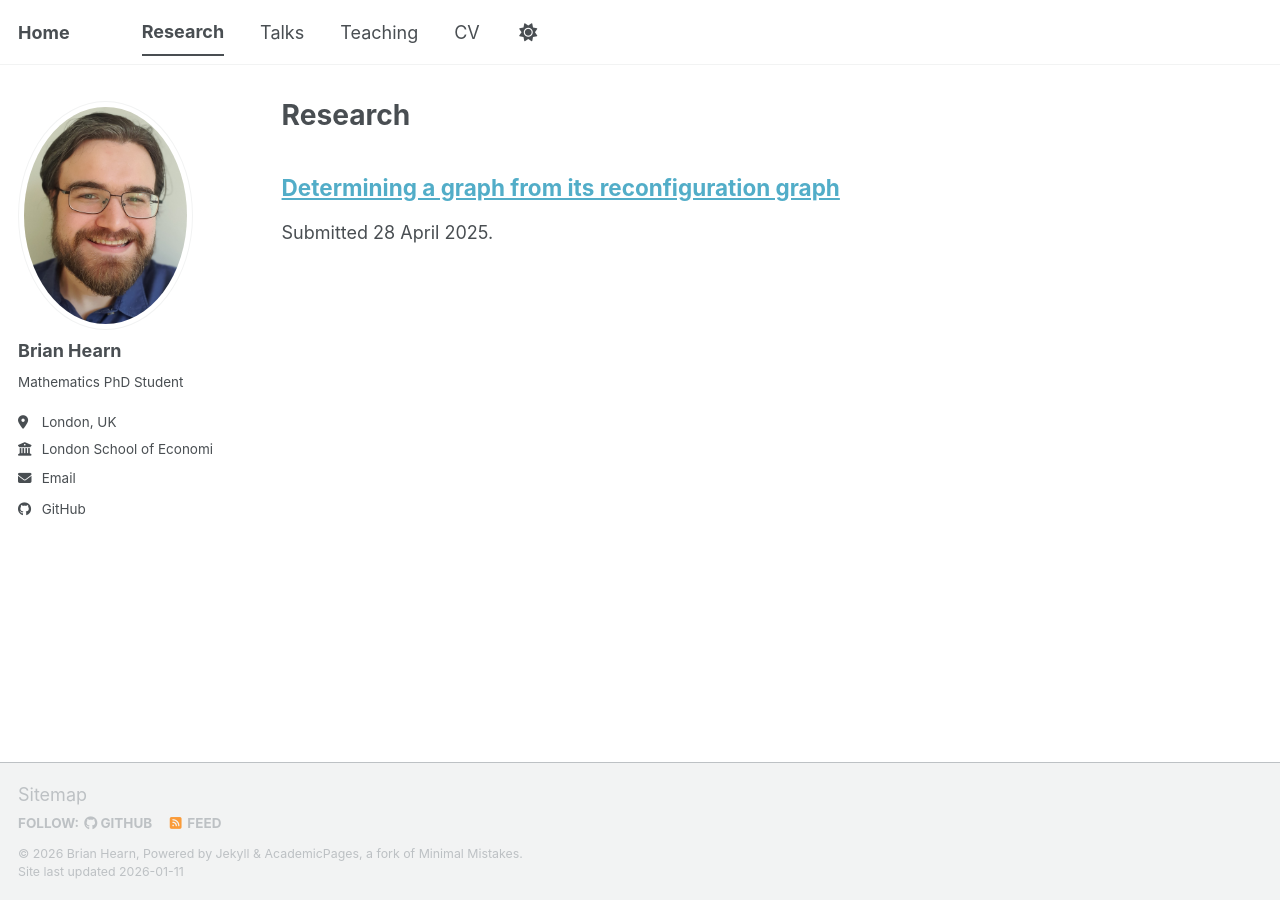
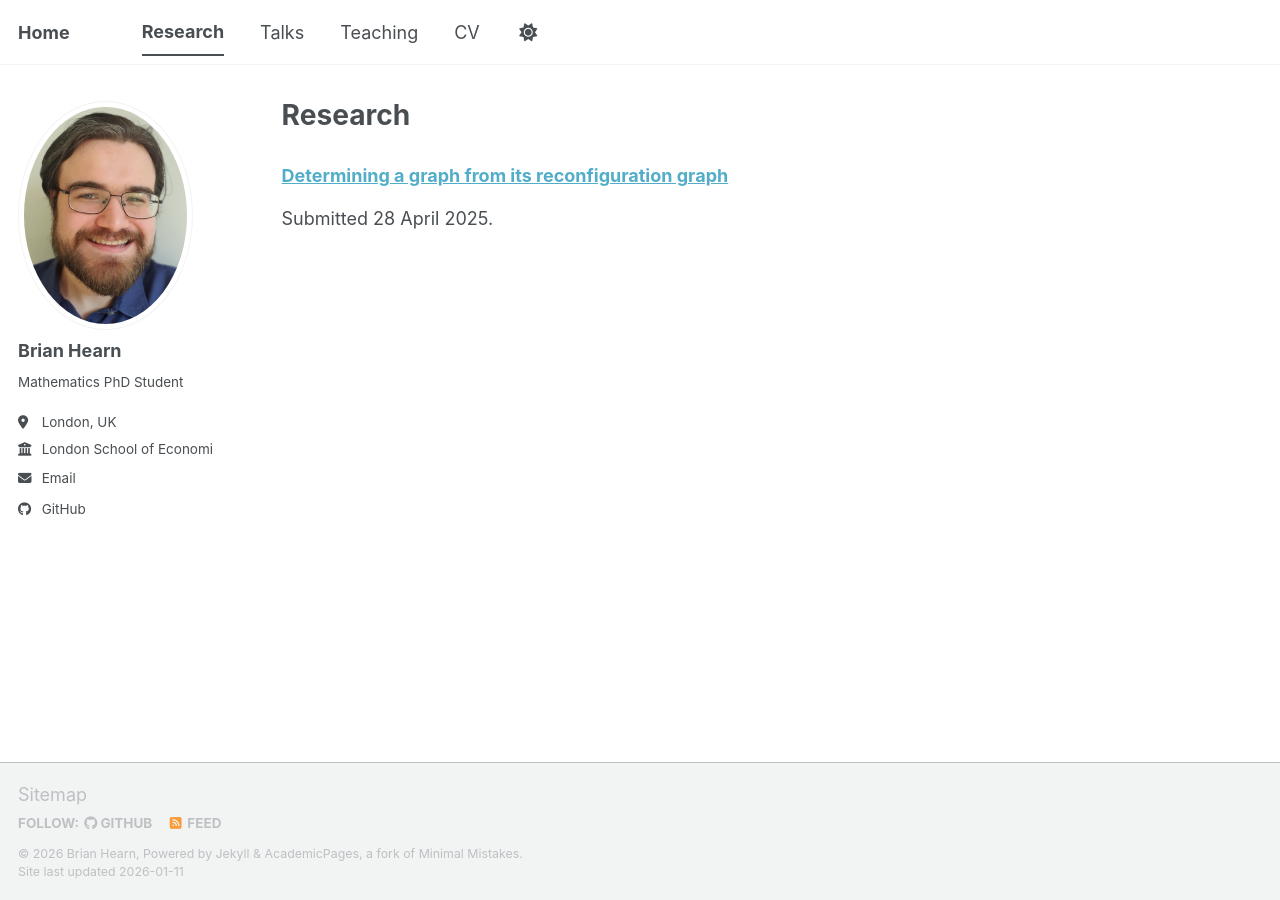
Before and after one commit to brian-hearn/brian-hearn.github.io, a Jekyll site: the page built from _pages/research.md, in a window 1280 px wide. Built offline with Jekyll 4.4.1, drawn with Linux system fonts in a browser that asks for light colours; a script bundle is joined from its source files by our own code; library files that are not in the unit come from our copies.

Commit message:
feat: more changes

```diff
--- a/_pages/research.md
+++ b/_pages/research.md
@@ -7,6 +7,6 @@ redirect_from:
   - /research
 ---
 
-## [Determining a graph from its reconfiguration graph](https://arxiv.org/abs/2504.19783)
+### [Determining a graph from its reconfiguration graph](https://arxiv.org/abs/2504.19783)
 
 Submitted 28 April 2025.
```
